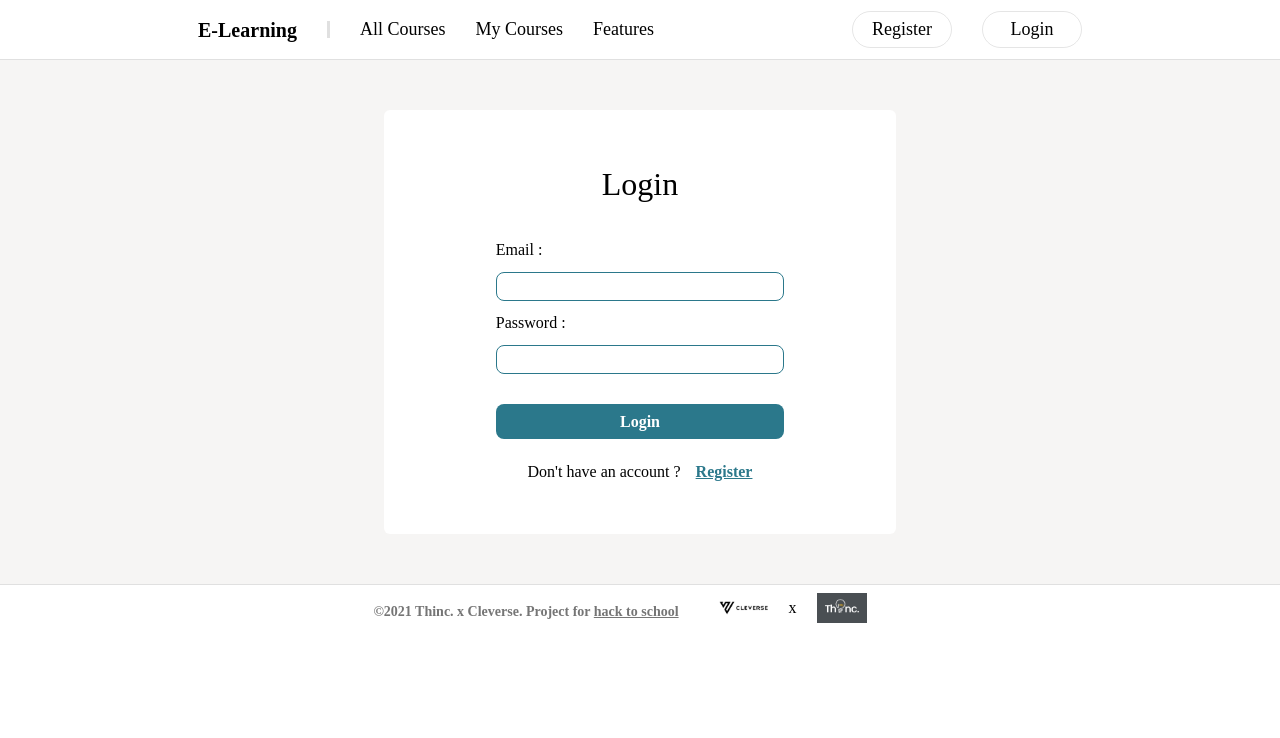
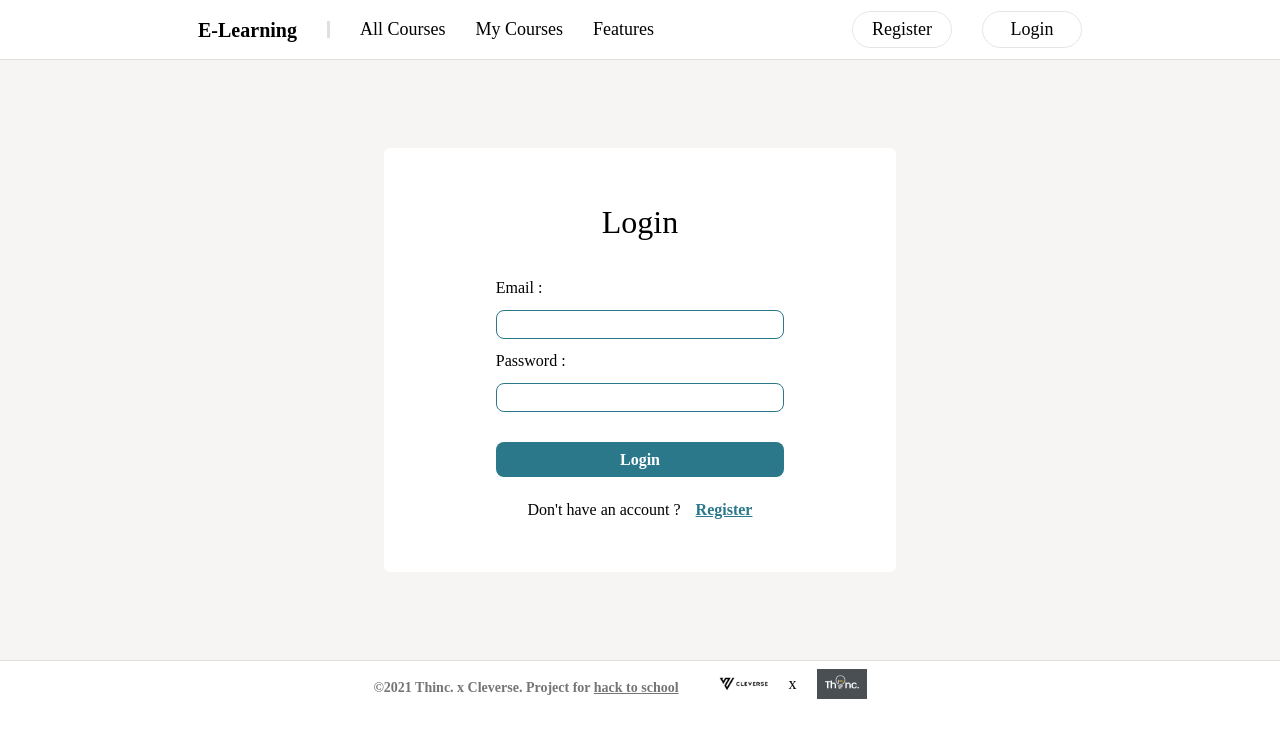
Before and after one commit to NasmeenI/E-COURSE-PLATFORM, a React (Create React App) app in the folder frontend/: page /login in a window 1280 px wide. Shown: the top 738 px of the page. Built offline with nearby package versions, Linux system fonts and the light colour scheme.

Commit message:
edit: improve loading style in register/login page

```diff
--- a/frontend/src/views/login/Login.js
+++ b/frontend/src/views/login/Login.js
@@ -65,7 +65,7 @@ export default function Login() {
   return (
     <div>
       <Header />
-      <div className="mt-[60px] flex flex-col items-center bg-[#F6F5F4] w-full justify-evenly">
+      <div className="min-h-[600px]  mt-[60px] flex flex-col items-center bg-[#F6F5F4] w-full justify-evenly">
         {loggingIn ? (
           <div className="my-[200px]">
             <TailSpin
--- a/frontend/src/views/register/Register.js
+++ b/frontend/src/views/register/Register.js
@@ -128,8 +128,7 @@ export default function Register() {
   return (
     <div>
       <Header />
-      <div className="mt-[60px] flex flex-col items-center bg-[#F6F5F4] w-full justify-evenly">
-        <div className="w-[40%] bg-white my-[50px] flex flex-col p-[50px] rounded-md items-center">
+      <div className="min-h-[600px] mt-[60px] flex flex-col items-center bg-[#F6F5F4] w-full justify-evenly">
         {registering ? (
           <TailSpin
             height="80"
@@ -142,7 +141,7 @@ export default function Register() {
             visible={true}
           />
         ) : (
-            <>
+          <div className="w-[40%] bg-white my-[50px] flex flex-col p-[50px] rounded-md items-center">
             {errorMessage ? (
               <div className="bg-red-200 py-3 rounded-xl w-full flex flex-col items-center justify-center mb-4">
                 <span className="text-red-600 font-bold font-secondary">
@@ -156,9 +155,7 @@ export default function Register() {
               <></>
             )}
 
-              <span className="font-primary text-[32px] mb-[30px]">
-                Register
-              </span>
+            <span className="font-primary text-[32px] mb-[30px]">Register</span>
 
             {/* input box */}
             <div className="w-[70%] items-start flex flex-col">
@@ -310,9 +307,7 @@ export default function Register() {
               </button> */}
 
             <div className="flex flex-row mt-[20px] items-baseline">
-                <span className="font-secondary">
-                  Already have an account ?
-                </span>
+              <span className="font-secondary">Already have an account ?</span>
               {/* Login text */}
               <button onClick={goToLogin}>
                 <span className="text-[#2B788B] text-[16px] underline ml-[15px] font-extrabold text-center font-secondary">
@@ -320,9 +315,8 @@ export default function Register() {
                 </span>
               </button>
             </div>
-            </>
+          </div>
         )}
-        </div>
       </div>
 
       <Footer />
```
Lines whose indentation alone changed are shown as unchanged.
